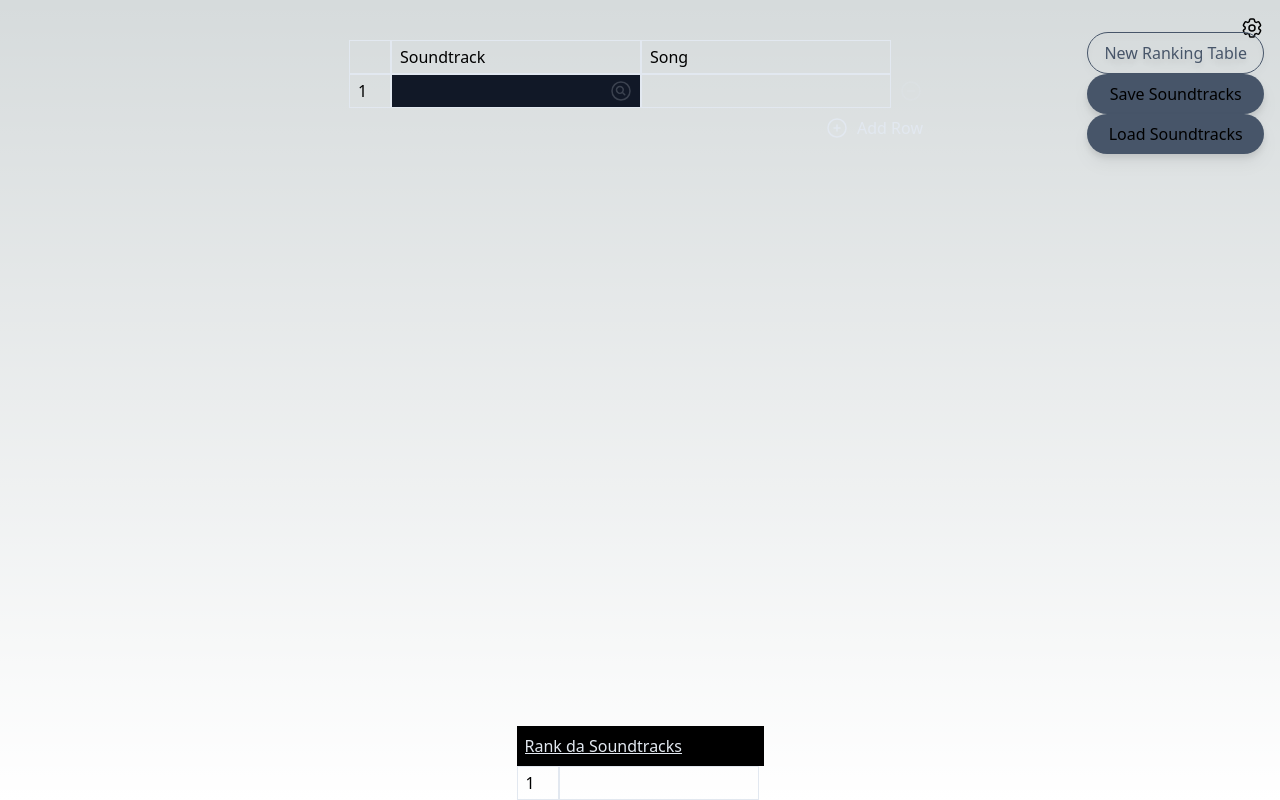
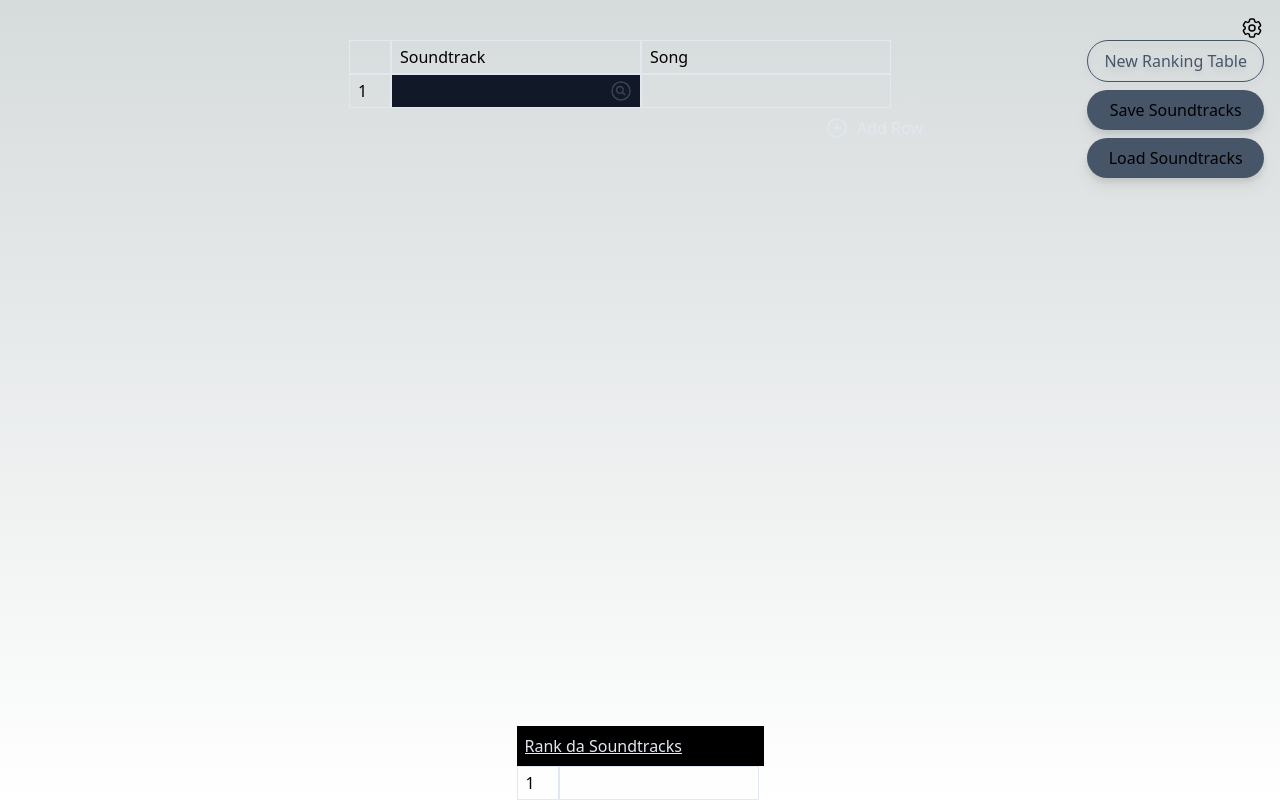
Before and after one commit to codyfp/soundtrack-song-ranker, a Next.js app: page / in a window 1280 px wide. Both pictures are taken after a click on the icon 1252 px from the left and 28 px from the top of the page. Built offline with nearby package versions, Linux system fonts and the light colour scheme.

Commit message:
fix spacing

```diff
--- a/pages/index.tsx
+++ b/pages/index.tsx
@@ -41,7 +41,7 @@ export default function Home() {
       </Head>
       <Cog6ToothIcon className="absolute top-4 right-4 w-6 h-6" onClick={() => setShowSettings(!showSettings)} />
       {showSettings ? (
-        <div className="absolute top-8 right-4 flex flex-col">
+        <div className="absolute top-10 right-4 flex flex-col gap-2">
           <button
             className="px-4 py-2 border rounded-full hover:scale-105 drop-shadow-lg text-slate-600 border-slate-600"
             onClick={() => setSelectionTables([...selectionTables, [{}]])}
```
